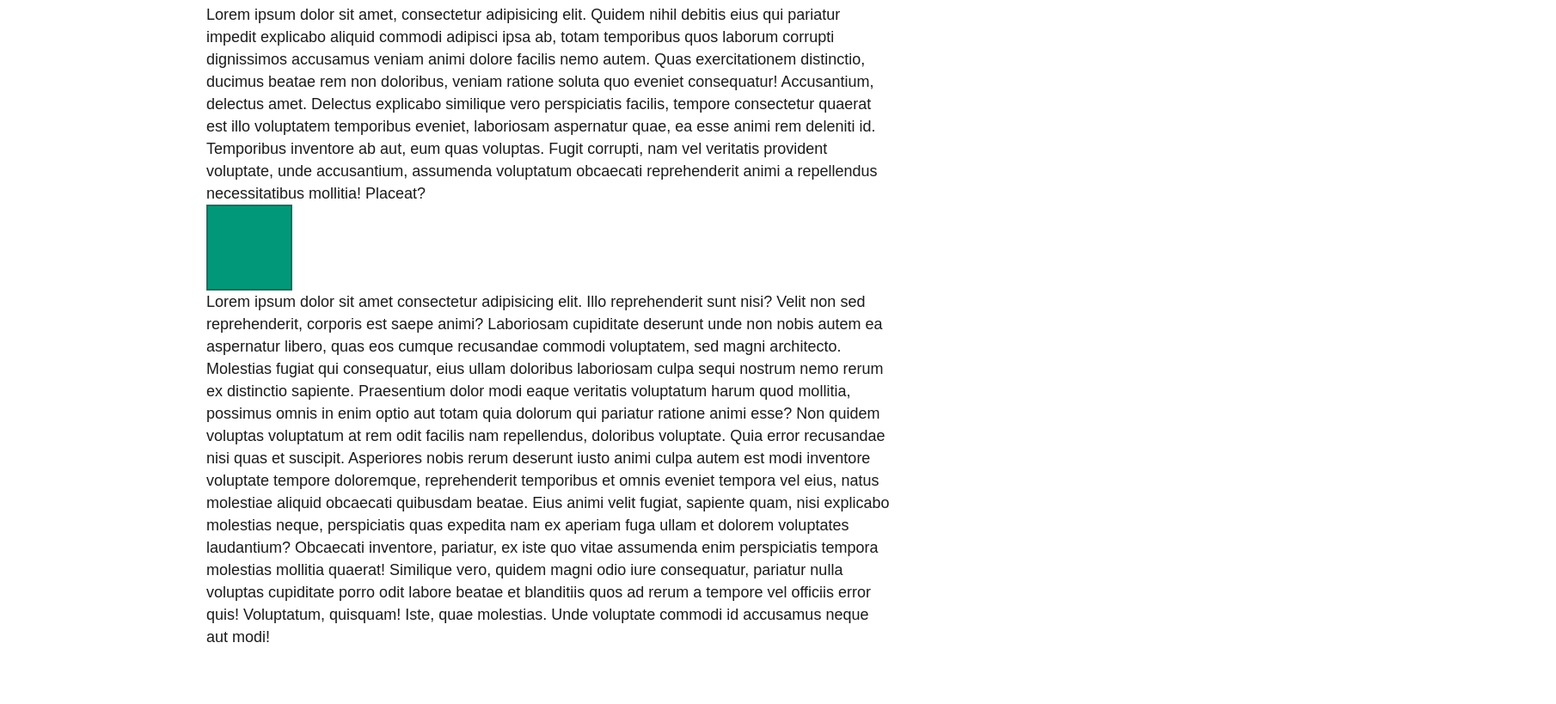
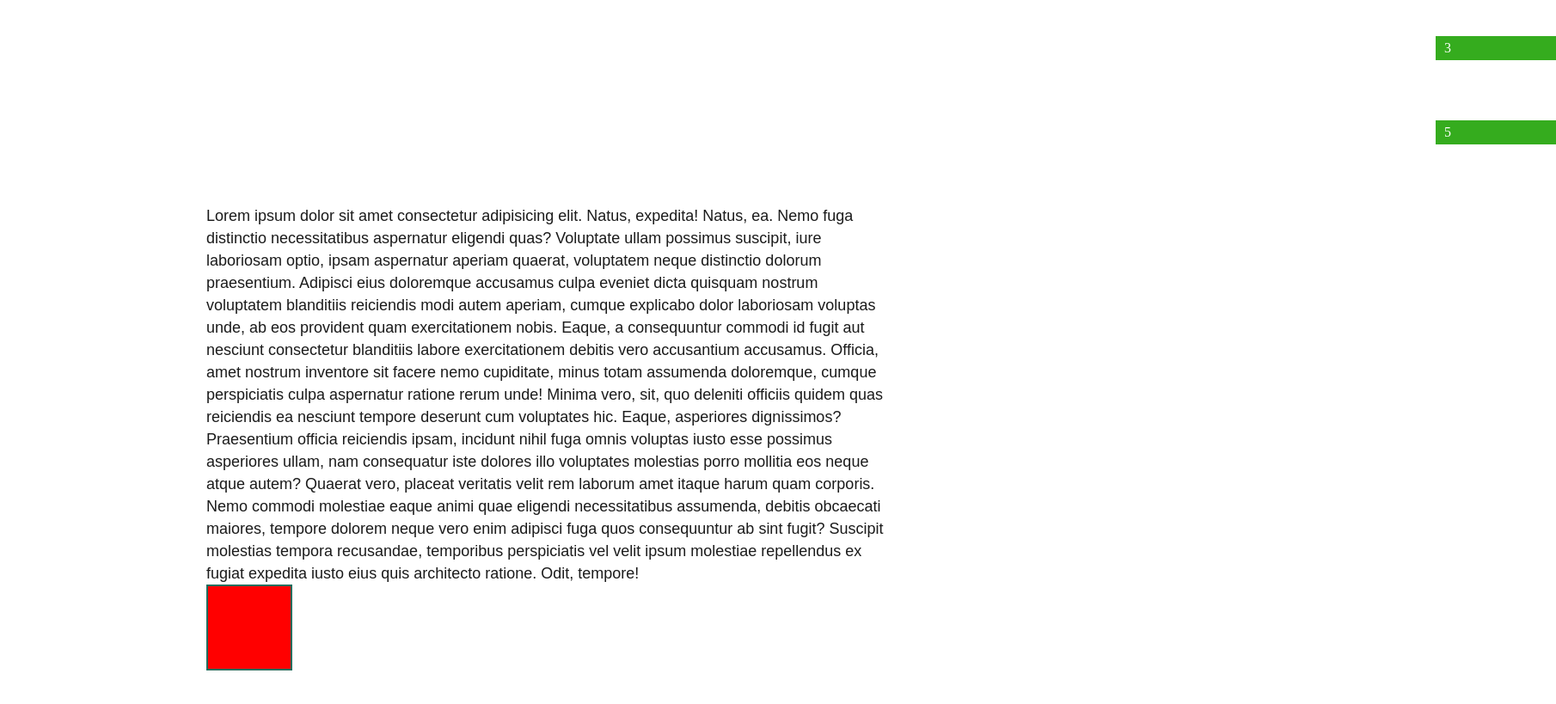
Before and after one commit to yehorich75/javascript, a website: page index.html in a window 1280 px wide. Shown: the part 359-1178 px from the top of the page at 86% size, 1810 px wide, since content can reach past the window. Drawn offline with Linux system fonts and the light colour scheme.

Commit message:
scroll function redesign

```diff
--- a/index.html
+++ b/index.html
@@ -14,6 +14,10 @@
 
         <div id="header" class="header"></div>
         <button id="button" class="button">Push Me</button>
+        <p>Lorem ipsum dolor sit amet, consectetur adipisicing elit. Quidem nihil debitis eius qui pariatur impedit explicabo aliquid commodi adipisci ipsa ab, totam temporibus quos laborum corrupti dignissimos accusamus veniam animi dolore facilis nemo
+            autem. Quas exercitationem distinctio, ducimus beatae rem non doloribus, veniam ratione soluta quo eveniet consequatur! Accusantium, delectus amet. Delectus explicabo similique vero perspiciatis facilis, tempore consectetur quaerat est illo
+            voluptatem temporibus eveniet, laboriosam aspernatur quae, ea esse animi rem deleniti id. Temporibus inventore ab aut, eum quas voluptas. Fugit corrupti, nam vel veritatis provident voluptate, unde accusantium, assumenda voluptatum obcaecati
+            reprehenderit animi a repellendus necessitatibus mollitia! Placeat?</p>
 
         <ul id="items" class="items">
             <li class="item item__odd">1</li>
@@ -23,20 +27,15 @@
             <li class="item item__odd">5</li>
             <li class="item item__even">6</li>
         </ul>
-        <p>Lorem ipsum dolor sit amet, consectetur adipisicing elit. Quidem nihil debitis eius qui pariatur impedit explicabo aliquid commodi adipisci ipsa ab, totam temporibus quos laborum corrupti dignissimos accusamus veniam animi dolore facilis nemo
-            autem. Quas exercitationem distinctio, ducimus beatae rem non doloribus, veniam ratione soluta quo eveniet consequatur! Accusantium, delectus amet. Delectus explicabo similique vero perspiciatis facilis, tempore consectetur quaerat est illo
-            voluptatem temporibus eveniet, laboriosam aspernatur quae, ea esse animi rem deleniti id. Temporibus inventore ab aut, eum quas voluptas. Fugit corrupti, nam vel veritatis provident voluptate, unde accusantium, assumenda voluptatum obcaecati
-            reprehenderit animi a repellendus necessitatibus mollitia! Placeat?</p>
         <div class="section">
+            <p>Lorem ipsum dolor sit amet consectetur adipisicing elit. Natus, expedita! Natus, ea. Nemo fuga distinctio necessitatibus aspernatur eligendi quas? Voluptate ullam possimus suscipit, iure laboriosam optio, ipsam aspernatur aperiam quaerat,
+                voluptatem neque distinctio dolorum praesentium. Adipisci eius doloremque accusamus culpa eveniet dicta quisquam nostrum voluptatem blanditiis reiciendis modi autem aperiam, cumque explicabo dolor laboriosam voluptas unde, ab eos provident
+                quam exercitationem nobis. Eaque, a consequuntur commodi id fugit aut nesciunt consectetur blanditiis labore exercitationem debitis vero accusantium accusamus. Officia, amet nostrum inventore sit facere nemo cupiditate, minus totam assumenda
+                doloremque, cumque perspiciatis culpa aspernatur ratione rerum unde! Minima vero, sit, quo deleniti officiis quidem quas reiciendis ea nesciunt tempore deserunt cum voluptates hic. Eaque, asperiores dignissimos? Praesentium officia reiciendis
+                ipsam, incidunt nihil fuga omnis voluptas iusto esse possimus asperiores ullam, nam consequatur iste dolores illo voluptates molestias porro mollitia eos neque atque autem? Quaerat vero, placeat veritatis velit rem laborum amet itaque
+                harum quam corporis. Nemo commodi molestiae eaque animi quae eligendi necessitatibus assumenda, debitis obcaecati maiores, tempore dolorem neque vero enim adipisci fuga quos consequuntur ab sint fugit? Suscipit molestias tempora recusandae,
+                temporibus perspiciatis vel velit ipsum molestiae repellendus ex fugiat expedita iusto eius quis architecto ratione. Odit, tempore!</p>
             <div class="box"></div>
-            <p>Lorem ipsum dolor sit amet consectetur adipisicing elit. Illo reprehenderit sunt nisi? Velit non sed reprehenderit, corporis est saepe animi? Laboriosam cupiditate deserunt unde non nobis autem ea aspernatur libero, quas eos cumque recusandae
-                commodi voluptatem, sed magni architecto. Molestias fugiat qui consequatur, eius ullam doloribus laboriosam culpa sequi nostrum nemo rerum ex distinctio sapiente. Praesentium dolor modi eaque veritatis voluptatum harum quod mollitia, possimus
-                omnis in enim optio aut totam quia dolorum qui pariatur ratione animi esse? Non quidem voluptas voluptatum at rem odit facilis nam repellendus, doloribus voluptate. Quia error recusandae nisi quas et suscipit. Asperiores nobis rerum deserunt
-                iusto animi culpa autem est modi inventore voluptate tempore doloremque, reprehenderit temporibus et omnis eveniet tempora vel eius, natus molestiae aliquid obcaecati quibusdam beatae. Eius animi velit fugiat, sapiente quam, nisi explicabo
-                molestias neque, perspiciatis quas expedita nam ex aperiam fuga ullam et dolorem voluptates laudantium? Obcaecati inventore, pariatur, ex iste quo vitae assumenda enim perspiciatis tempora molestias mollitia quaerat! Similique vero, quidem
-                magni odio iure consequatur, pariatur nulla voluptas cupiditate porro odit labore beatae et blanditiis quos ad rerum a tempore vel officiis error quis! Voluptatum, quisquam! Iste, quae molestias. Unde voluptate commodi id accusamus neque
-                aut modi!</p>
-
         </div>
 
     </div>
--- a/js/script.js
+++ b/js/script.js
@@ -16,8 +16,19 @@ function Scroll() {
 }
 window.addEventListener("scroll", Scroll);
 
+
 const box = document.querySelector('div.box');
+window.addEventListener('scroll', function() {
+    if (box.getBoundingClientRect().top < window.innerHeight) {
+        box.style.background = 'red';
+    }
+});
 
-window.addEventListener('scroll', function() {
-    console.log(window.innerHeight);
-});
+// function redColor() {
+//     const box = document.querySelector('div.box');
+
+//     if (box.getBoundingClientRect().top < window.innerHeight) {
+//         box.style.background = 'red';
+//     }
+// }
+// window.addEventListener('scroll', redColor);
--- a/style.css
+++ b/style.css
@@ -41,6 +41,7 @@
     padding: 5px 10px;
     margin: 0 auto 20px;
     width: 120px;
+    transform: translateX(1100px);
 }
 
 .items .item__even {
@@ -48,6 +49,7 @@
     padding: 5px 10px;
     margin: 0 auto 20px;
     width: 120px;
+    transform: translateX(-1100px);
 }
 
 .items-active .item {
@@ -55,11 +57,11 @@
 }
 
 .items-active .item__odd {
-    transform: translateX(600px);
+    transform: translateX(0);
 }
 
 .items-active .item__even {
-    transform: translateX(-600px);
+    transform: translateX(0);
 }
 
 .section {
```
